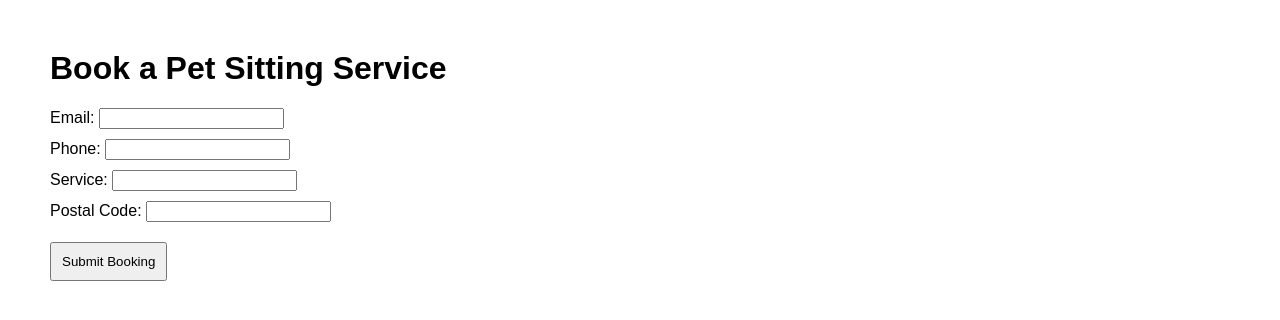
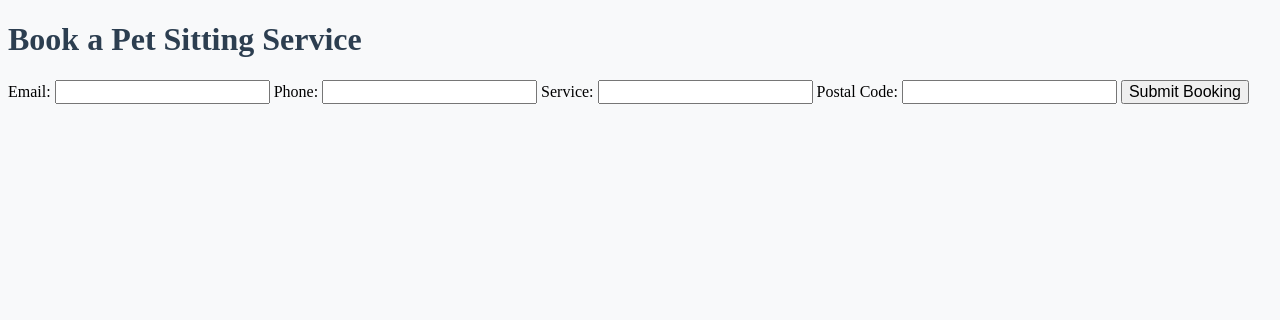
Before and after one commit to besthathacker/petsitingbackend, a Flask app: page / in a window 1280 px wide. Shown: the top 320 px of the page. Run offline with Flask 3, Linux system fonts and the light colour scheme.

Commit message:
Update index.html

```diff
--- a/templates/index.html
+++ b/templates/index.html
@@ -3,13 +3,10 @@
 <head>
     <meta charset="UTF-8">
     <title>Dream Team Pet Sitting Booking</title>
-    <style>
-        body { font-family: Arial, sans-serif; margin: 50px; }
-        label { display: block; margin-top: 10px; }
-        button { margin-top: 20px; padding: 10px; }
-    </style>
+    <link rel="stylesheet" href="/static/style.css">
 </head>
 <body>
+    <div class="container">
         <h1>Book a Pet Sitting Service</h1>
         <form id="bookingForm">
             <label>Email: <input type="email" id="emailInput" required></label>
@@ -18,9 +15,13 @@
             <label>Postal Code: <input type="text" id="postalInput" required></label>
             <button type="submit">Submit Booking</button>
         </form>
+        <div id="responseMsg"></div>
+    </div>
 
     <script>
         const form = document.getElementById("bookingForm");
+        const responseDiv = document.getElementById("responseMsg");
+
         form.addEventListener("submit", async (e) => {
             e.preventDefault();
 
@@ -34,9 +35,13 @@
                 body: new URLSearchParams({ email, phone, service, postal_code: postal })
             });
 
+            if (response.ok) {
                 const result = await response.text();
-            alert(result);
+                responseDiv.innerText = result;
                 form.reset();
+            } else {
+                responseDiv.innerText = await response.text();
+            }
         });
     </script>
 </body>
```
Lines whose indentation alone changed are shown as unchanged.
